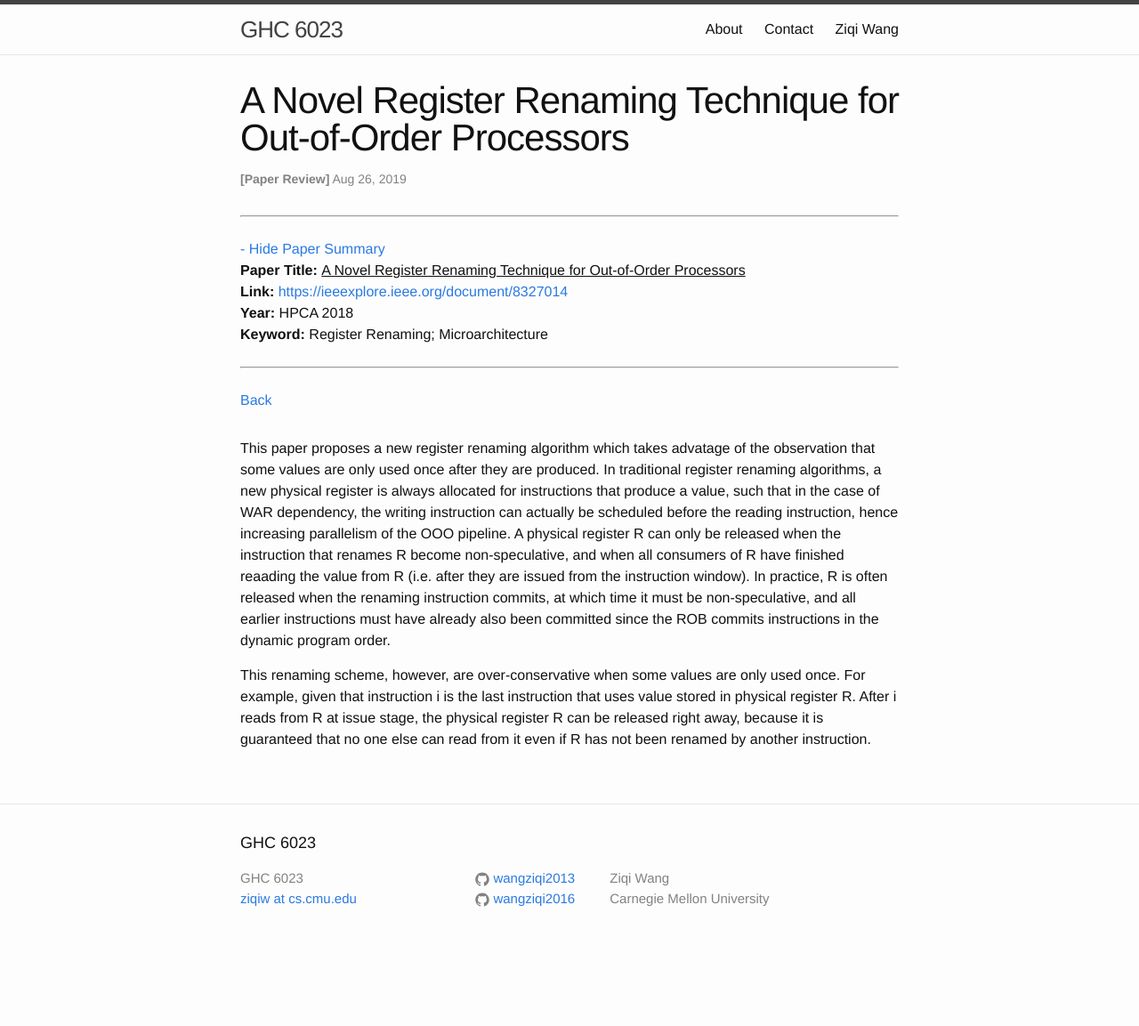
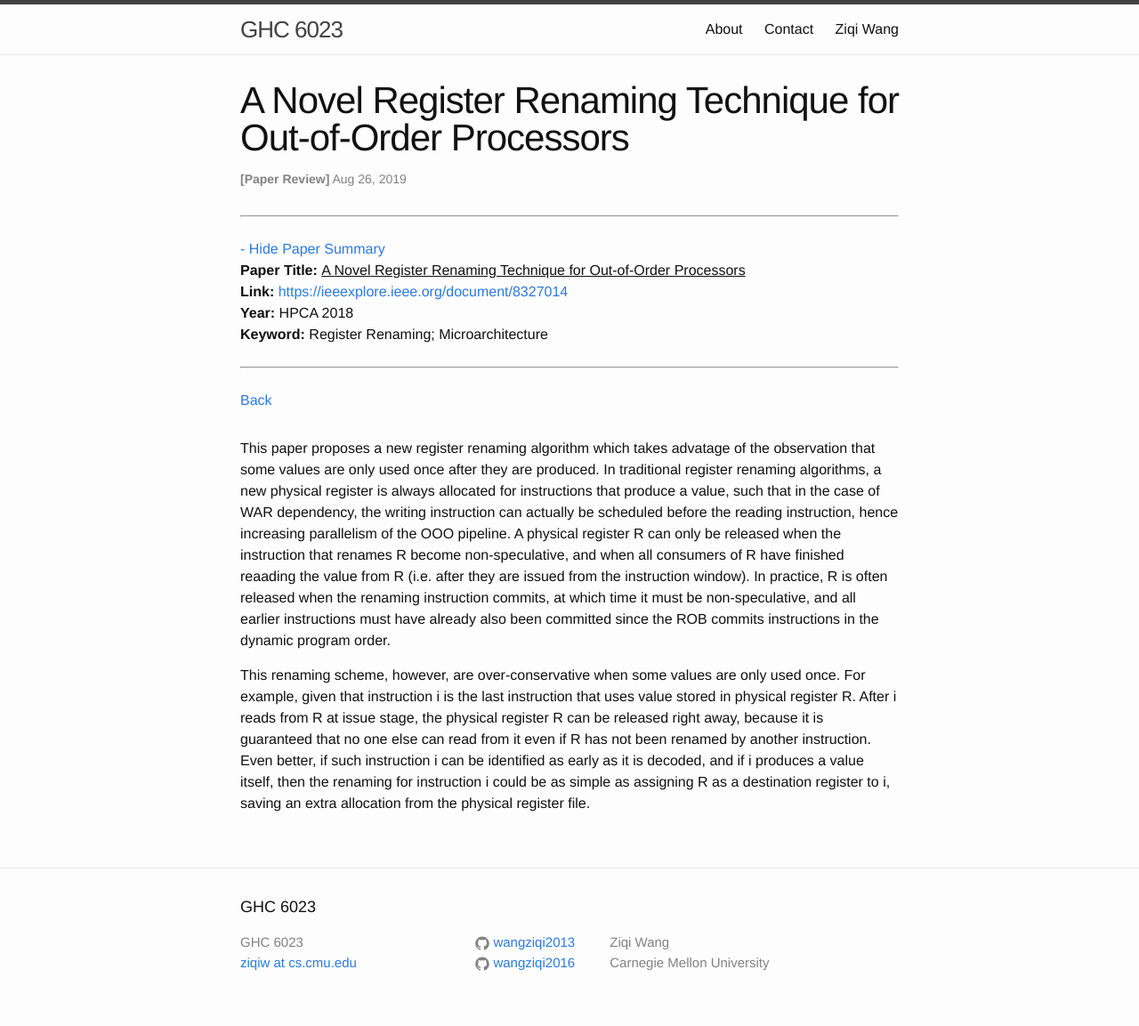
Before and after one commit to wangziqi2013/wangziqi2013.github.io, a Jekyll site: the page built from _posts/2019-08-25-a-novel-register-renaing-technique-for-ooo-processors.markdown, in a window 1280 px wide. Shown: the whole page at 89% size. Built offline with Jekyll 4.4.1, drawn with Linux system fonts in a browser that asks for light colours; before the commit the page ends 1081 px from its top, so only the background shows below that.

Commit message:
Adding destination

```diff
--- a/_posts/2019-08-25-a-novel-register-renaing-technique-for-ooo-processors.markdown
+++ b/_posts/2019-08-25-a-novel-register-renaing-technique-for-ooo-processors.markdown
@@ -25,4 +25,6 @@ already also been committed since the ROB commits instructions in the dynamic pr
 This renaming scheme, however, are over-conservative when some values are only used once. For example, given that instruction
 i is the last instruction that uses value stored in physical register R. After i reads from R at issue stage, the physical
 register R can be released right away, because it is guaranteed that no one else can read from it even if R has not been
-renamed by another instruction.
+renamed by another instruction. Even better, if such instruction i can be identified as early as it is decoded, and if i
+produces a value itself, then the renaming for instruction i could be as simple as assigning R as a destination register
+to i, saving an extra allocation from the physical register file.
```
